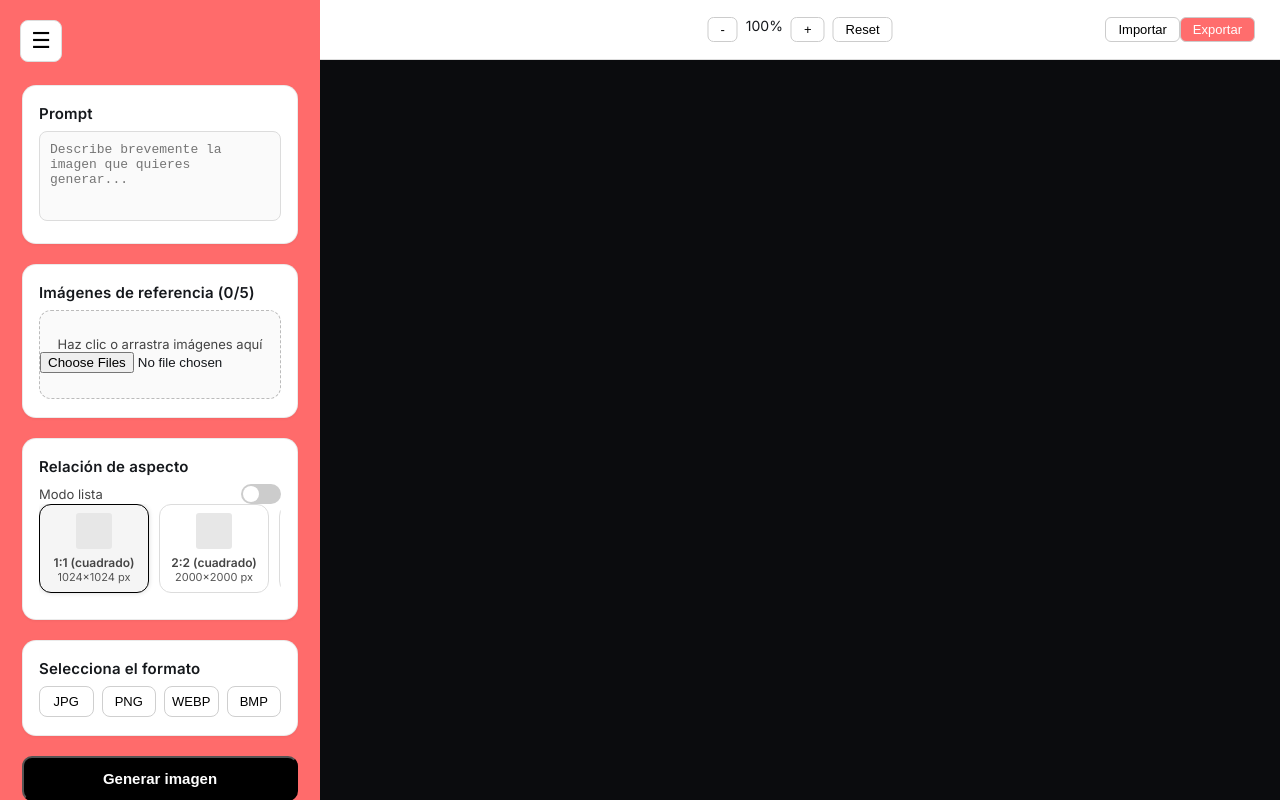
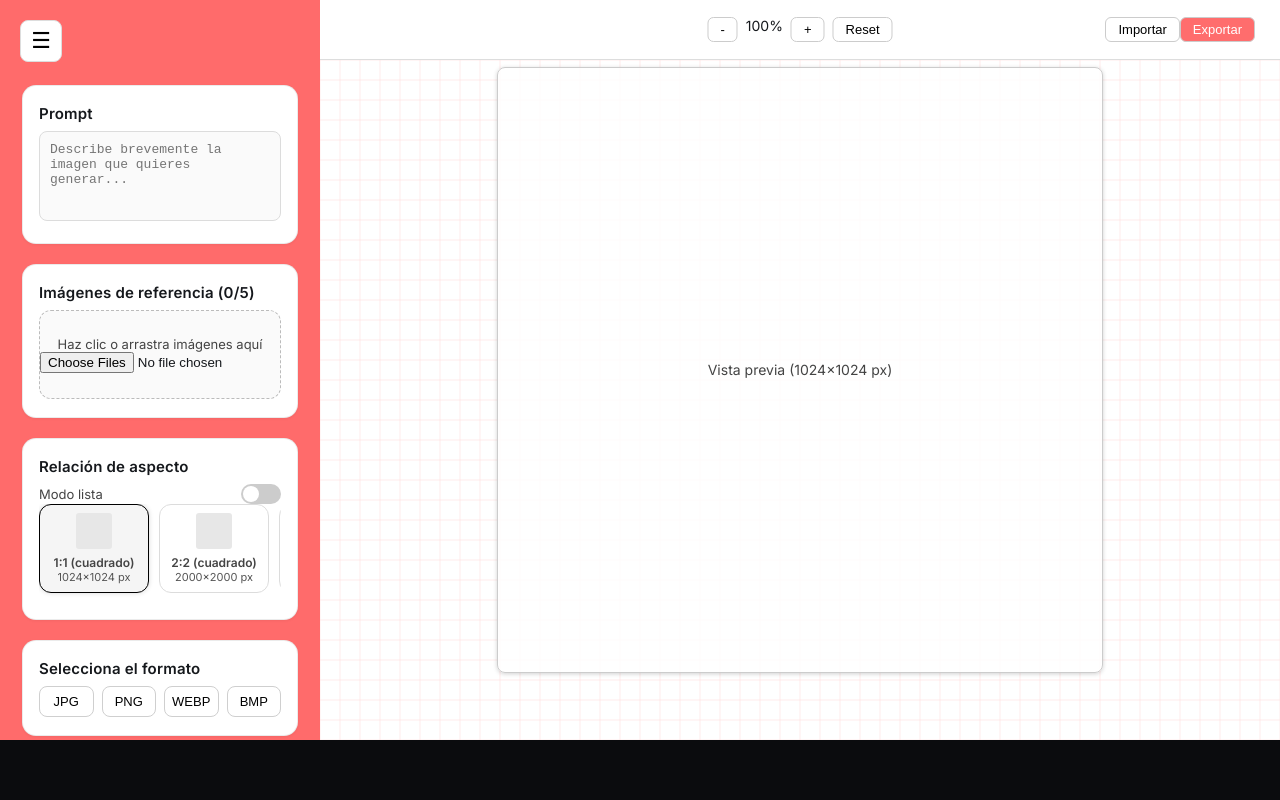
Before and after one commit to firstwinagency/firstwinagency-firstwin-panel, a Next.js app: page /pictulab in a window 1280 px wide. Built offline with nearby package versions, Linux system fonts and the light colour scheme.

Commit message:
Update pictulab.css

```diff
--- a/app/pictulab/pictulab.css
+++ b/app/pictulab/pictulab.css
@@ -16,11 +16,17 @@ html,
 body {
   width: 100%;
   height: 100%;
-  overflow: hidden;
   background: #ffffff;
   font-family: "Inter", sans-serif;
   color: #15181c;
   -webkit-font-smoothing: antialiased;
+  overflow: hidden;
+}
+
+/* Forzar alturas reales */
+main {
+  height: calc(100vh - 60px) !important; /* resta la topbar */
+  display: flex;
 }
 
 /* Scrollbars */
@@ -55,7 +61,6 @@ body {
   box-shadow: 0 1px 3px rgba(0, 0, 0, 0.05);
 }
 
-/* Títulos */
 .sidebar-box h2 {
   font-family: "Inter", sans-serif;
   font-size: 15px;
@@ -63,7 +68,6 @@ body {
   margin-bottom: 8px;
 }
 
-/* Textos */
 .sidebar-box p,
 .sidebar-box span {
   font-size: 13px;
@@ -73,7 +77,6 @@ body {
   text-overflow: ellipsis;
 }
 
-/* TEXTAREA */
 .sidebar-box textarea {
   width: 100%;
   height: 90px;
@@ -85,7 +88,7 @@ body {
   font-size: 13px;
 }
 
-/* INPUT FILE */
+/* Input file */
 .sidebar-box label {
   display: block;
   width: 100%;
@@ -103,7 +106,7 @@ body {
   white-space: nowrap;
 }
 
-/* Galería miniaturas */
+/* Miniaturas */
 .image-grid img {
   border-radius: 10px !important;
   object-fit: cover !important;
@@ -153,10 +156,6 @@ body {
 .aspect-item .ratio {
   font-weight: 600;
   font-size: 12px;
-}
-.aspect-item .type {
-  color: #777;
-  font-size: 11px;
 }
 .aspect-item .px {
   font-size: 11px;
@@ -209,7 +208,6 @@ body {
 /* ============================================================
    FORMATO
 ============================================================ */
-
 .format-buttons {
   display: flex;
   gap: 8px;
@@ -234,7 +232,6 @@ body {
 /* ============================================================
    BOTÓN GENERAR
 ============================================================ */
-
 .generate-btn {
   width: 100%;
   padding: 12px 0;
@@ -250,7 +247,6 @@ body {
 /* ============================================================
    TOP BAR
 ============================================================ */
-
 .topbar {
   position: fixed;
   top: 0;
@@ -285,19 +281,19 @@ body {
 }
 
 /* ============================================================
-   PREVIEW ZONE — (CORREGIDO)
+   PREVIEW ZONE — ARREGLADO DEFINITIVO
 ============================================================ */
 
 .preview-zone {
-  flex: 1;
-  height: 100vh;
+  flex: 1 !important;
+  height: 100% !important;
   background: url("/coral-grid.svg") repeat !important;
   display: flex;
   justify-content: center;
   align-items: center;
-  padding-top: 60px;
 }
 
+/* Lienzo */
 .preview-inner {
   background: rgba(255, 255, 255, 0.85);
   border: 1px solid #ccc;
```
